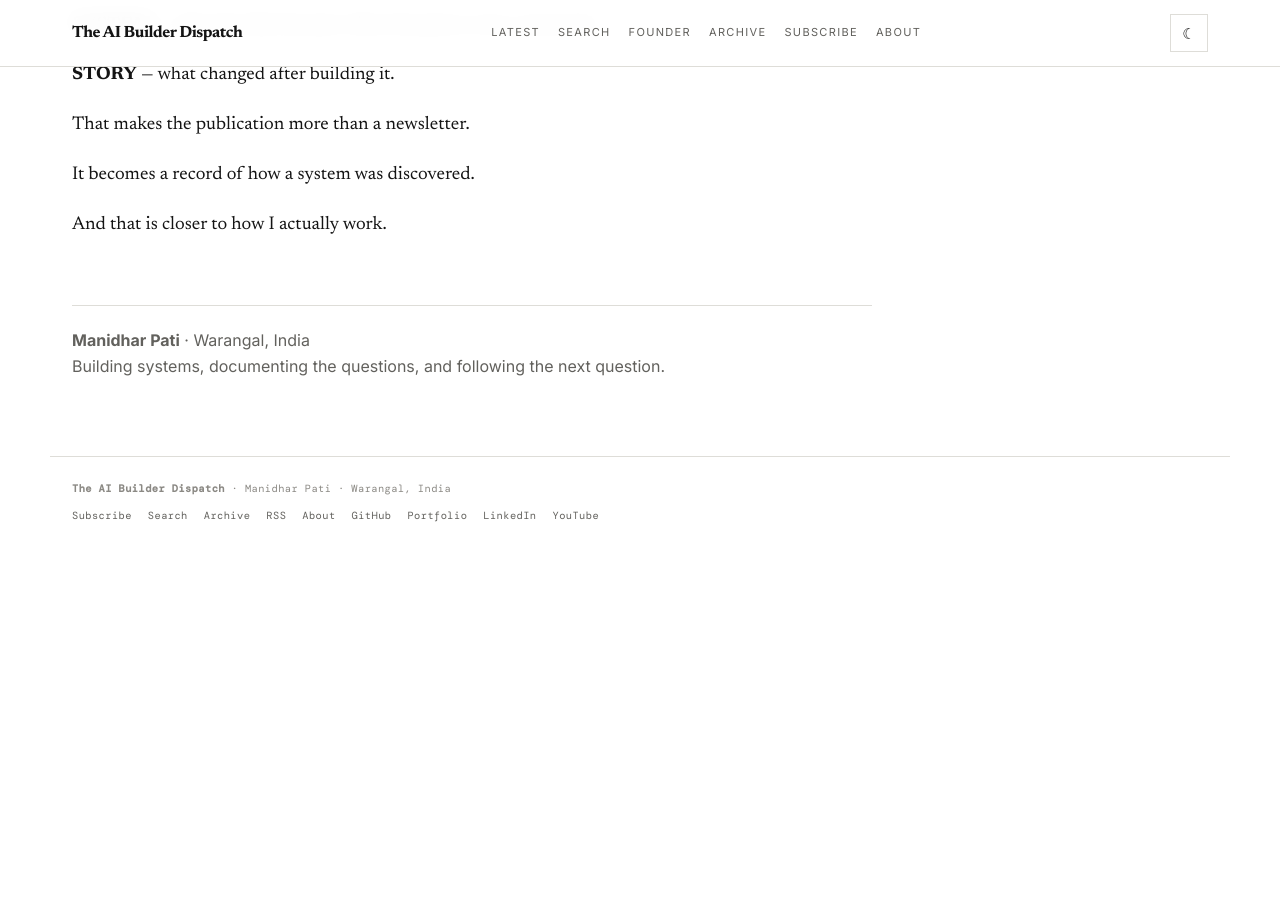
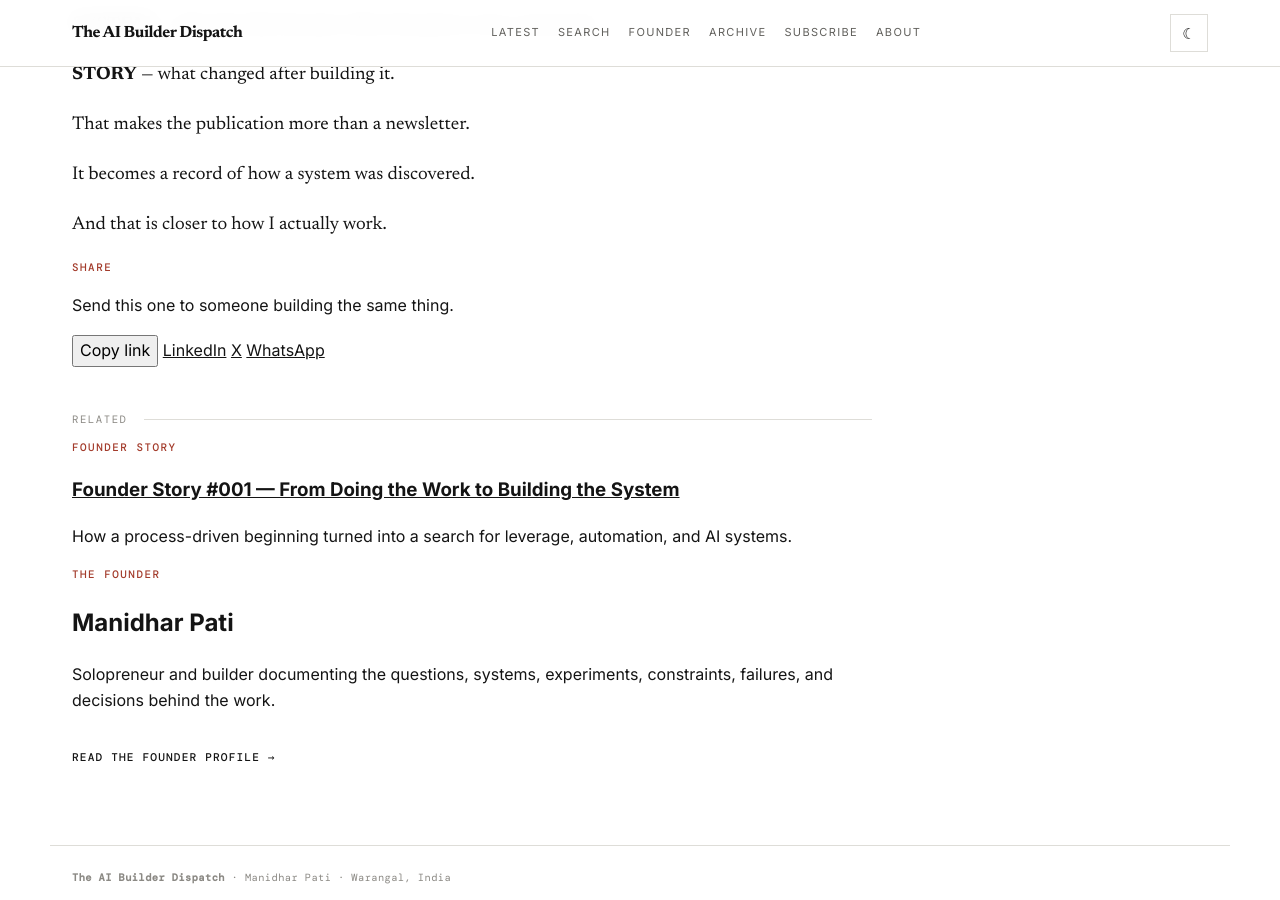
Before and after one commit to Manidhar8008/newsletter, a Jekyll site: the page built from _posts/2026-08-20-founder-story-002.md, in a window 1280 px wide and 900 px high, scrolled down 2792 px. Built offline with Jekyll 4.4.1, drawn with Linux system fonts in a browser that asks for light colours; before the commit the page ends 3356 px from its top, so only the background shows below that; some of the changed text lies outside the part shown.

Commit message:
Add article sharing tags and related stories

```diff
--- a/_layouts/post.html
+++ b/_layouts/post.html
@@ -7,18 +7,62 @@ layout: default
     <span>{{ page.section | default: 'DISPATCH' }}</span>
     <span>·</span>
     <span>{{ page.date | date: "%d %B %Y" }}</span>
-    {% if page.read_time %}<span>·</span><span>{{ page.read_time }} min read</span>{% endif %}
-    <span>·</span>
-    <span>Manidhar Pati</span>
+    {% if page.read_time %}<span>·</span><span>{{ page.read_time }} MIN READ</span>{% endif %}
+    <span>·</span><span>{{ site.author.name | upcase }}</span>
   </div>
-
   <h1>{{ page.title }}</h1>
   {% if page.description %}<p class="lead">{{ page.description }}</p>{% endif %}
-
   <div class="content">{{ content }}</div>
 
-  <div class="article-bottom">
-    <strong>Manidhar Pati</strong> · Warangal, India<br>
-    Building systems, documenting the questions, and following the next question.
+  {% if page.tags %}
+  <div class="article-tags">
+    {% for tag in page.tags %}<a href="{{ '/search/' | relative_url }}?q={{ tag | url_encode }}">#{{ tag }}</a>{% endfor %}
   </div>
+  {% endif %}
+
+  <section class="share-panel" aria-label="Share article">
+    <div>
+      <p class="section-label">SHARE</p>
+      <p class="share-note">Send this one to someone building the same thing.</p>
+    </div>
+    <div class="share-actions">
+      <button type="button" class="share-button" data-copy-link>Copy link</button>
+      <a class="share-button" target="_blank" rel="noopener" href="https://www.linkedin.com/sharing/share-offsite/?url={{ page.url | absolute_url | url_encode }}">LinkedIn</a>
+      <a class="share-button" target="_blank" rel="noopener" href="https://twitter.com/intent/tweet?url={{ page.url | absolute_url | url_encode }}&text={{ page.title | url_encode }}">X</a>
+      <a class="share-button" target="_blank" rel="noopener" href="https://wa.me/?text={{ page.title | append: ' ' | append: page.url | absolute_url | url_encode }}">WhatsApp</a>
+    </div>
+  </section>
+
+  {% assign current_tags = page.tags | join: ',' %}
+  {% assign related_count = 0 %}
+  <section class="related-stories">
+    <div class="section-rule"><span>RELATED</span></div>
+    <div class="related-grid">
+      {% for candidate in site.posts %}
+        {% if candidate.url != page.url and related_count < 3 %}
+          {% assign shared = false %}
+          {% for tag in candidate.tags %}
+            {% if page.tags contains tag %}{% assign shared = true %}{% endif %}
+          {% endfor %}
+          {% if shared or candidate.section == page.section %}
+            <article class="related-card">
+              <p class="section-label">{{ candidate.section | default: 'DISPATCH' }}</p>
+              <h3><a href="{{ candidate.url | relative_url }}">{{ candidate.title }}</a></h3>
+              <p>{{ candidate.description | default: candidate.excerpt | strip_html | truncate: 160 }}</p>
+            </article>
+            {% assign related_count = related_count | plus: 1 %}
+          {% endif %}
+        {% endif %}
+      {% endfor %}
+    </div>
+  </section>
+
+  <section class="author-signoff">
+    <div>
+      <p class="section-label">THE FOUNDER</p>
+      <h2>{{ site.author.name }}</h2>
+      <p>{{ site.author.bio }}</p>
+    </div>
+    <a class="text-link" href="{{ '/about/' | relative_url }}">Read the founder profile →</a>
+  </section>
 </article>
```
